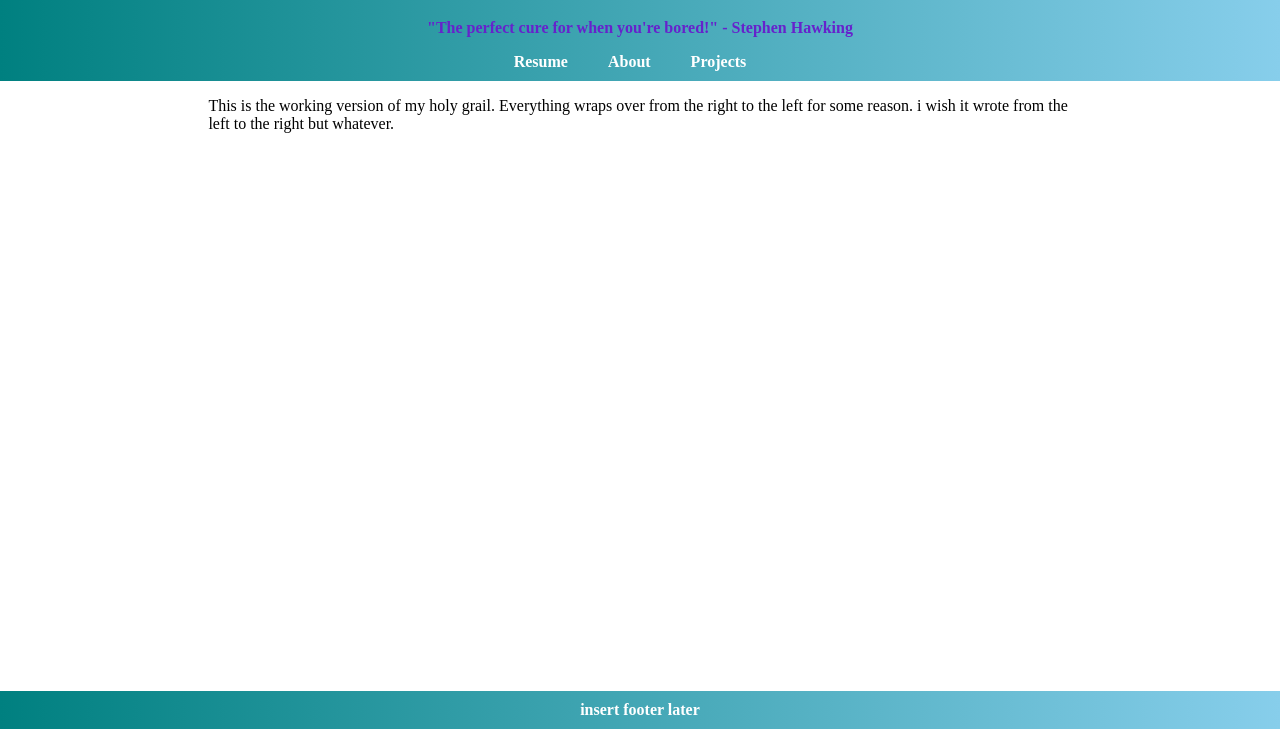
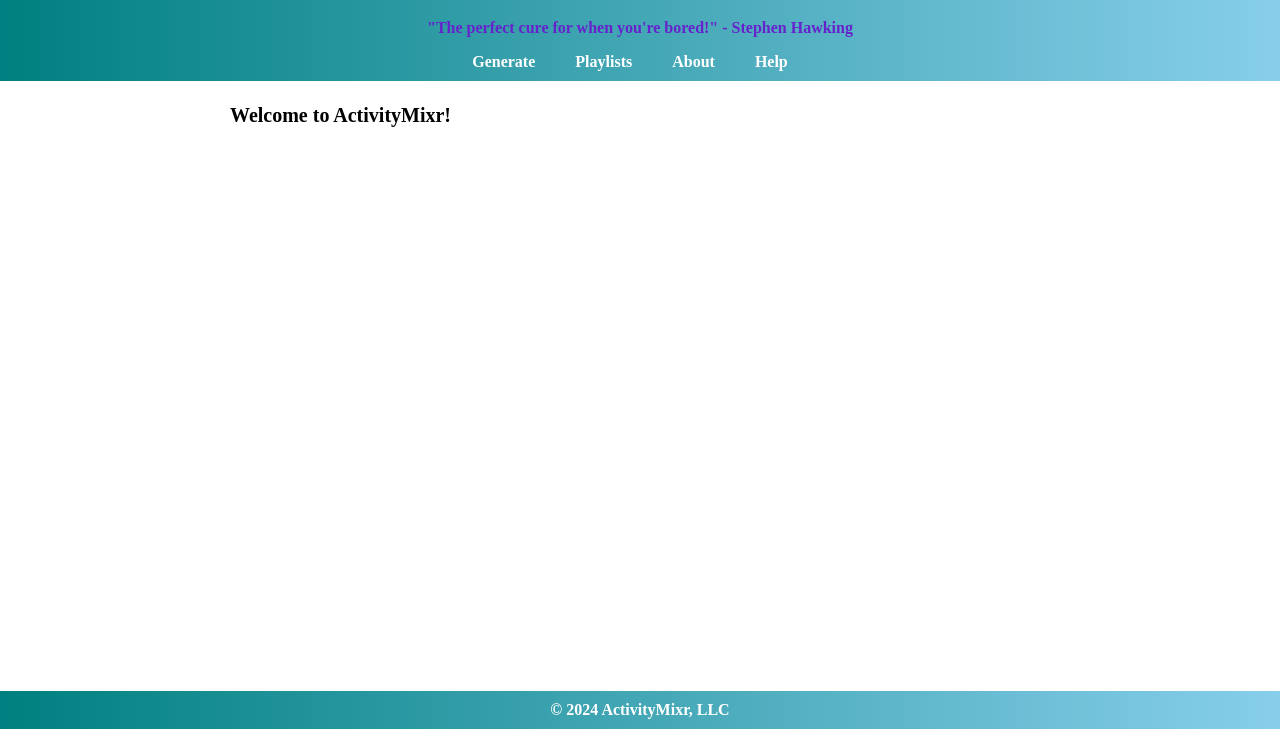
Before and after one commit to VavraSergio/ActivityMixr, a plain HTML site: page index.html in a window 1280 px wide. Shown: the part 71-800 px from the top of the page. Drawn offline with Linux system fonts and the light colour scheme.

```diff
--- a/index.html
+++ b/index.html
@@ -4,7 +4,7 @@
 <head>
     <meta charset="utf-8">
     <title>ActivityMixr</title>
-    <link rel="stylesheet" href="style.css">
+    <link rel="stylesheet" href="styles/style.css">
 </head>
 
 <body>
@@ -13,23 +13,23 @@
         <p>"The perfect cure for when you're bored!" - Stephen Hawking</p>
         <nav class="main-nav">
             <ul>
-                <li><a href="resume.html">Resume</a></li>
+                <li><a href="generate.html">Generate</a></li>
+                <li><a href="playlist.html">Playlists</a></li>
                 <li><a href="about.html">About</a></li>
-                <li><a href="">Projects</a></li>
+                <li><a href="help.html">Help</a></li>
             </ul>
         </nav>
     </header>
     <div class="middler">
         <!--May want to remove aside classes, depends on what information we want to show-->
         <aside class="lefter"></aside>
-        <main></main>
-        <p>This is the working version of my holy grail. Everything wraps over from the right to the left for some
-            reason. i
-            wish it wrote from the left to the right but whatever.</p>
+        <main>
+            <h1>Welcome to ActivityMixr!</h1>
+        </main>
         <aside class="righter"></aside>
     </div>
     <footer>
-        insert footer later
+        © 2024 ActivityMixr, LLC
     </footer>
 </body>
 
--- a/style.css
+++ b/styles/style.css
@@ -5,7 +5,8 @@
     min-height: 100vh;
 }
 
-header, footer {
+header,
+footer {
     text-align: center;
     padding: 20px;
     background: linear-gradient(to right, #008080, #87CEEB);
@@ -23,6 +24,10 @@
     flex-grow: 1;
     display: flex;
     flex-direction: row;
+
+    h1 {
+        font-size: 20px;
+    }
 }
 
 aside {
@@ -32,7 +37,7 @@
 main {
     flex-grow: 1;
     flex-basis: 0;
-    text-align: center;
+    text-align: left;
 }
 
 main,
```
Also changed, not shown: about.html (added), generate.html (added), playlist.html (added).
